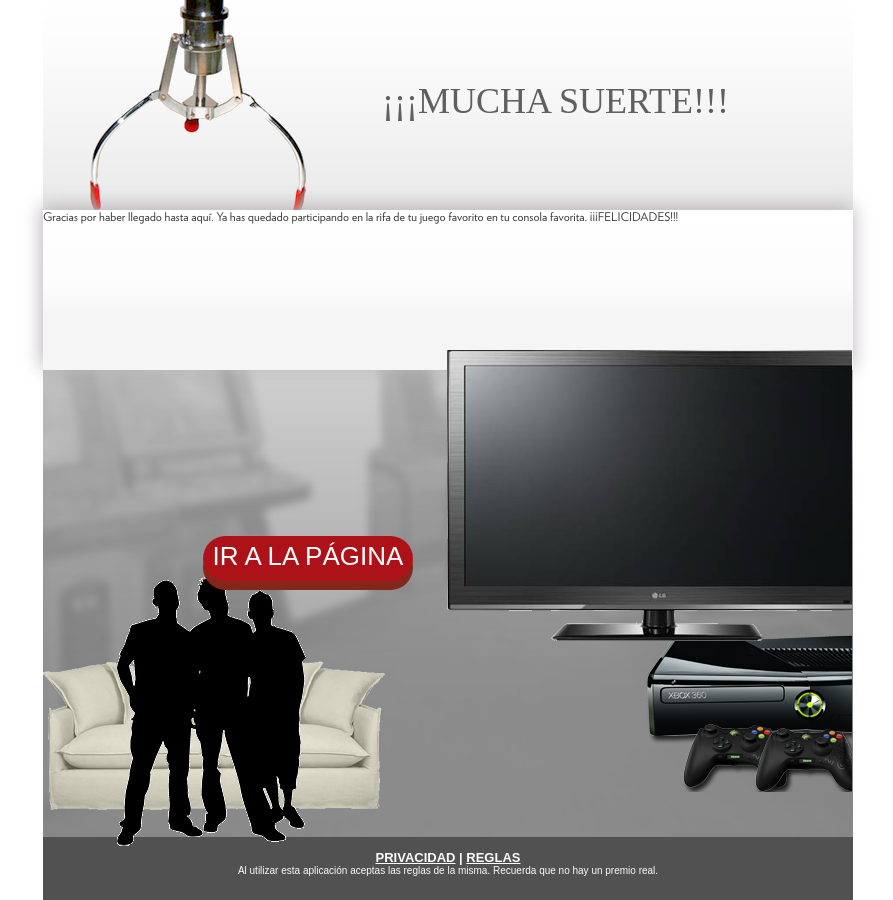
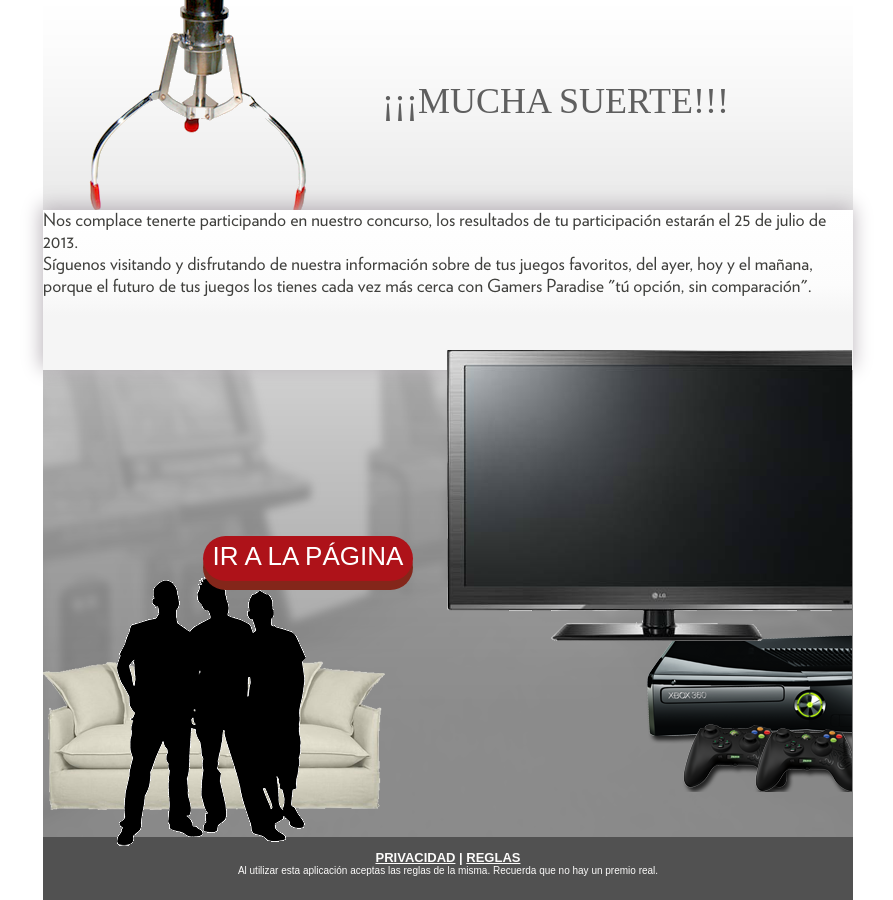
Before and after one commit to JuanGaVS/gamers_paradise, a PHP site: page /exitos.php in a window 1280 px wide. Shown: the whole page, without its empty margins (192-1085 px from the left). Run offline with PHP 8.4, Linux system fonts and the light colour scheme; some libraries are stand-ins or nearby versions; some web fonts are replaced.

Commit message:
forced commit

```diff
--- a/_notes/dwsync.xml
+++ b/_notes/dwsync.xml
@@ -38,4 +38,6 @@
 <file name="channel.php" server="C:/AppServ/www/gamers_paradise/" local="130144613536881900" remote="130144613530000000" Dst="0" />
 <file name="crossdomain.xml" server="C:/AppServ/www/gamers_paradise/" local="130144613536931903" remote="130144613530000000" Dst="0" />
 <file name="facebook.php" server="C:/AppServ/www/gamers_paradise/" local="130144613537281923" remote="130144613530000000" Dst="0" />
+<file name="prelike.php" server="ftp.flashfusioner.com/FLASHFUSIONER.COM/public/gamers_paradise/" local="130147045428874775" remote="130147009200000000" Dst="0" />
+<file name="exitos.php" server="ftp.flashfusioner.com/FLASHFUSIONER.COM/public/gamers_paradise/" local="130147050044588779" remote="130147014000000000" Dst="0" />
 </dwsync>
--- a/css/_notes/dwsync.xml
+++ b/css/_notes/dwsync.xml
@@ -12,7 +12,7 @@
 <file name="juego.css" server="C:/AppServ/www/gamers_paradise/" local="130143619699889545" remote="130143619690000000" Dst="0" />
 <file name="jquery.fancybox.css" server="C:/AppServ/www/gamers_paradise/" local="130028118430000000" remote="130028118430000000" Dst="0" />
 <file name="exitos.css" server="C:/AppServ/www/gamers_paradise/" local="130143709659444938" remote="130143709650000000" Dst="0" />
-<file name="estilos.css" server="ftp.flashfusioner.com/FLASHFUSIONER.COM/public/gamers_paradise/" local="130145349553889445" remote="130146990600000000" Dst="0" />
-<file name="exitos.css" server="ftp.flashfusioner.com/FLASHFUSIONER.COM/public/gamers_paradise/" local="130143709659444938" remote="130144571400000000" Dst="0" />
+<file name="estilos.css" server="ftp.flashfusioner.com/FLASHFUSIONER.COM/public/gamers_paradise/" local="130147049092054297" remote="130147012800000000" Dst="0" />
+<file name="exitos.css" server="ftp.flashfusioner.com/FLASHFUSIONER.COM/public/gamers_paradise/" local="130143709659444938" remote="130147011600000000" Dst="0" />
 <file name="instrucciones.css" server="ftp.flashfusioner.com/FLASHFUSIONER.COM/public/gamers_paradise/" local="130126034360000000" remote="130145261400000000" Dst="0" />
 </dwsync>
--- a/css/estilos.css
+++ b/css/estilos.css
@@ -150,7 +150,7 @@ text-transform:uppercase;
 }
 .paragraphs-15 {
     font-family: Verlag Book, Arial, Sans Serif;
-    font-size: 12px;
+    font-size: 15px;
     color: #3f3f3c;
 }
 
--- a/exitos.php
+++ b/exitos.php
@@ -9,7 +9,7 @@
 </head>
 
 <body>
-
+<script src="js/facebook.js" type="text/javascript"></script>
 <div id="wrapper">
 
 	<div id="titulo">
@@ -18,7 +18,8 @@
 
 
   	<div id="instrucciones">
-    	<p class="paragraphs-12">Gracias por haber llegado hasta aquí. Ya has quedado participando en la rifa de tu juego favorito en tu consola favorita. ¡¡¡FELICIDADES!!!</p>
+    	<p class="paragraphs">Nos complace tenerte participando en nuestro concurso, los resultados de tu participación estarán el 25 de julio de 2013.</p>
+        <p class="paragraphs">Síguenos visitando y disfrutando de nuestra información sobre de tus juegos favoritos, del ayer, hoy y el mañana, porque  el futuro de tus juegos los tienes cada vez más cerca con Gamers Paradise "tú opción, sin comparación".</p>
     	<br/>
   </div>
 
--- /dev/null
+++ b/js/facebook.js
@@ -0,0 +1,26 @@
+/*
+ * To change this template, choose Tools | Templates
+ * and open the template in the editor.
+ */
+  window.fbAsyncInit = function() {
+  FB.init({
+    appId      : '556218747762833', // App ID
+    channelUrl : 'http://flashfusioner.com/gamers_paradise/channel.php', // Channel File
+    status     : true, // check login status
+    cookie     : true, // enable cookies to allow the server to access the session
+    xfbml      : true  // parse XFBML
+  });
+
+	FB.Canvas.setSize({height: 900});
+	setTimeout("FB.Canvas.setAutoGrow()", 500);
+
+  };
+
+  // Load the SDK asynchronously
+  (function(d){
+   var js, id = 'facebook-jssdk', ref = d.getElementsByTagName('script')[0];
+   if (d.getElementById(id)) {return;}
+   js = d.createElement('script'); js.id = id; js.async = true;
+   js.src = "//connect.facebook.net/en_US/all.js";
+   ref.parentNode.insertBefore(js, ref);
+  }(document));
--- a/juego.php
+++ b/juego.php
@@ -31,6 +31,7 @@ $pictures = $game->getPictures();
 </head>
 
 <body>
+<script src="js/facebook.js" type="text/javascript"></script>
 <div id="wrapper">
 
 	<div id="titulo">
--- a/sugerencias.php
+++ b/sugerencias.php
@@ -16,6 +16,7 @@
     </head>
 
     <body>
+    <script src="js/facebook.js" type="text/javascript"></script>
         <div id="wrapper">
             <div id="titulo" class="titulo-sugerencias">
                 <h1 class="titles">SUGERENCIAS PARA VOS</h1>
```
Also changed, not shown: prelike.php (+1 -63 lines).
